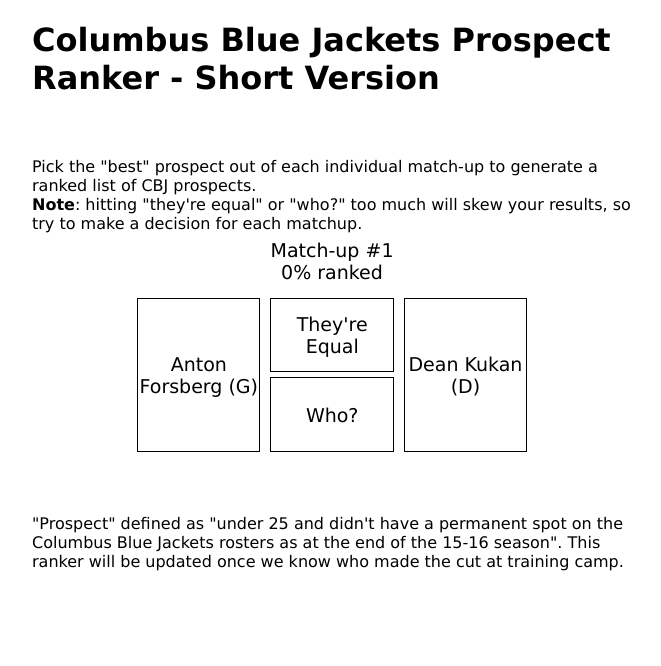
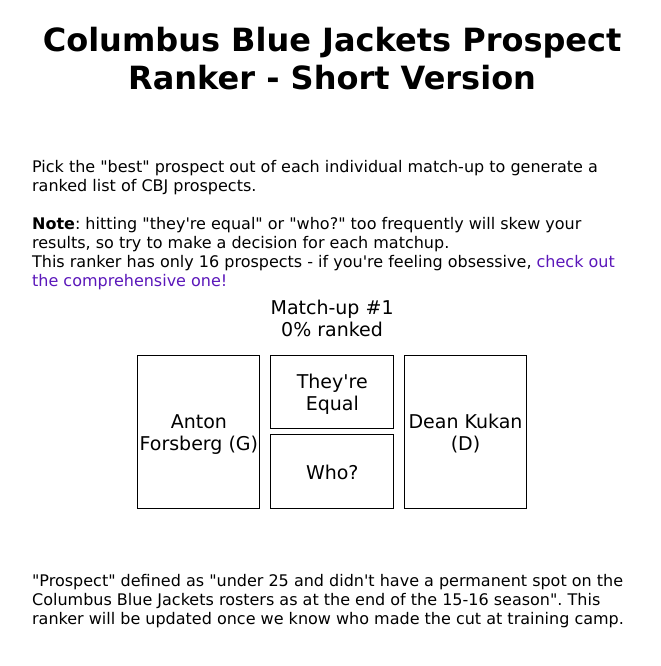
Before and after one commit to boomgoes/boomgoes.github.io, a plain HTML site: page shortprospects.html in a window 1280 px wide. Shown: the whole page, without its empty margins (308-969 px from the left). Drawn offline with Linux system fonts and the light colour scheme.

Commit message:
Update shortprospects.html

```diff
--- a/shortprospects.html
+++ b/shortprospects.html
@@ -289,10 +289,13 @@ font-family: 'Geneva', serif;
 </style>
 
 
-<h1>Columbus Blue Jackets Prospect Ranker - Short Version</h1>
+<h1><center>Columbus Blue Jackets Prospect Ranker - Short Version</center></h1>
 <br>
 <body.instructions></body.instructions><br />Pick the "best" prospect out of each individual match-up to generate a ranked list of CBJ prospects.<br />
-<b>Note</b>: hitting "they're equal" or "who?" too much will skew your results, so try to make a decision for each matchup.</body.instructions>
+<br>
+<b>Note</b>: hitting "they're equal" or "who?" too frequently will skew your results, so try to make a decision for each matchup.
+<br>
+This ranker has only 16 prospects - if you're feeling obsessive, <a href="/prospects">check out the comprehensive one!</a></body.instructions>
 
 
 
```
